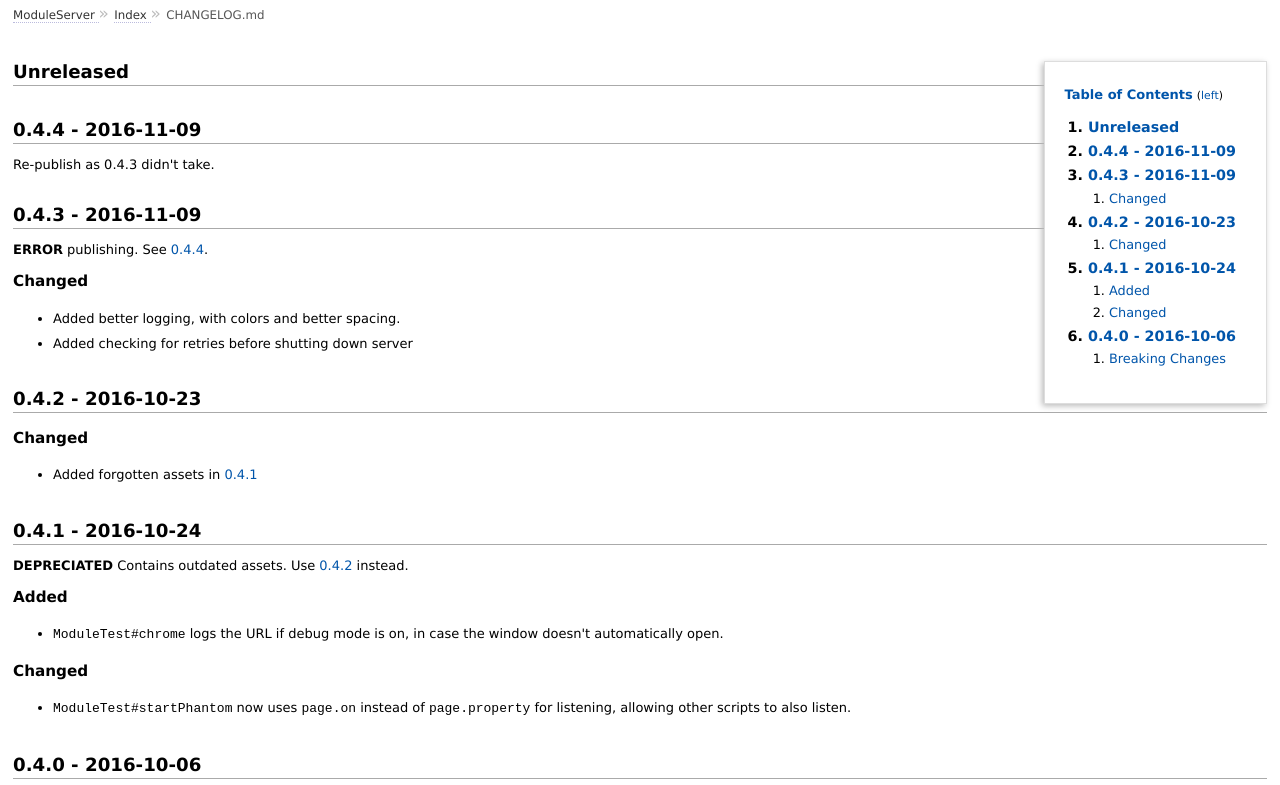
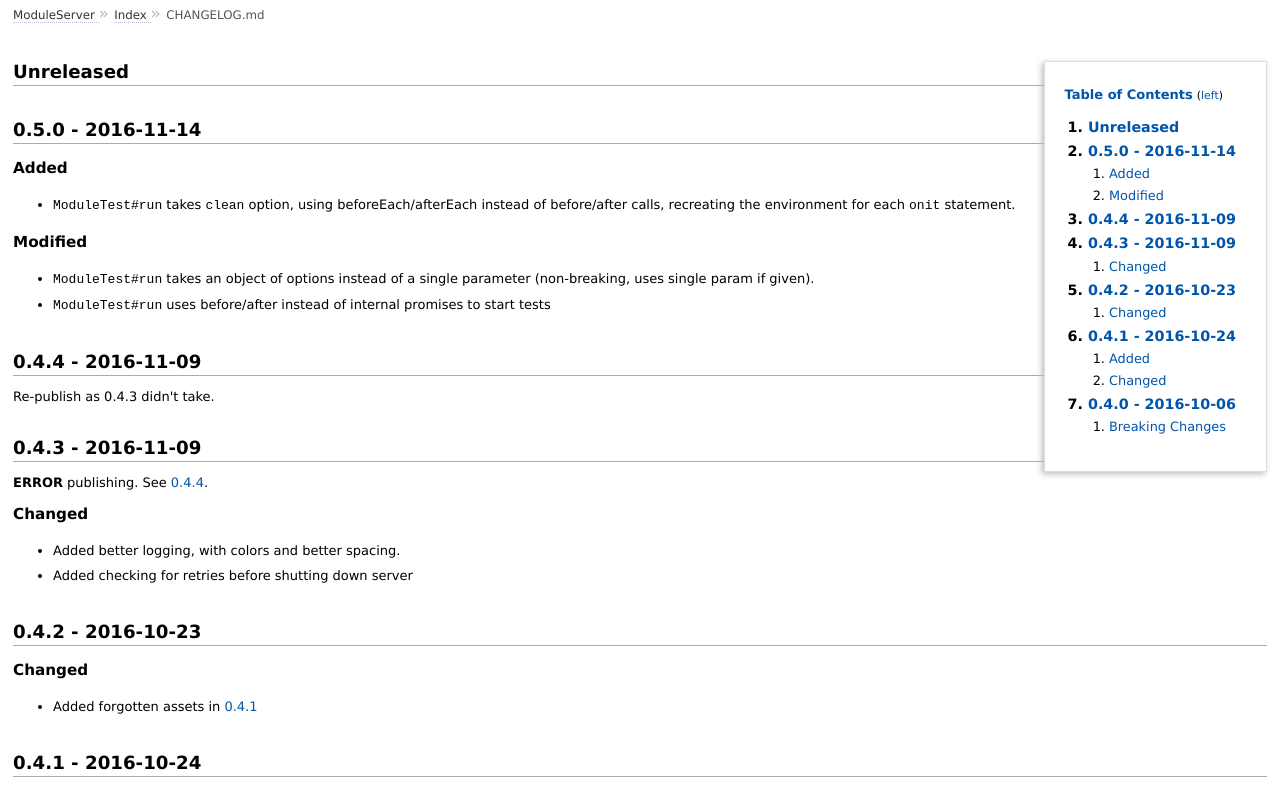
Before and after one commit to CodeLenny/module-server, a website: page doc/extra/CHANGELOG.md.html in a window 1280 px wide. Shown: the top 785 px of the page. Drawn offline with Linux system fonts and the light colour scheme.

Commit message:
Preparing for 0.5.0 release.

```diff
--- a/doc/extra/CHANGELOG.md.html
+++ b/doc/extra/CHANGELOG.md.html
@@ -35,6 +35,16 @@
       </nav>
       <div id='filecontents'>
         <h2 id="unreleased">Unreleased</h2>
+<h2 id="0-5-0-2016-11-14">0.5.0 - 2016-11-14</h2>
+<h3 id="added">Added</h3>
+<ul>
+<li><code>ModuleTest#run</code> takes <code>clean</code> option, using beforeEach/afterEach instead of before/after calls, recreating the environment for each <code>onit</code> statement.</li>
+</ul>
+<h3 id="modified">Modified</h3>
+<ul>
+<li><code>ModuleTest#run</code> takes an object of options instead of a single parameter (non-breaking, uses single param if given).</li>
+<li><code>ModuleTest#run</code> uses before/after instead of internal promises to start tests</li>
+</ul>
 <h2 id="0-4-4-2016-11-09">0.4.4 - 2016-11-09</h2><p>Re-publish as 0.4.3 didn&#39;t take.</p><h2 id="0-4-3-2016-11-09">0.4.3 - 2016-11-09</h2><p><strong>ERROR</strong> publishing.  See <a href="#043---2016-11-09">0.4.4</a>.</p><h3 id="changed">Changed</h3>
 <ul>
 <li>Added better logging, with colors and better spacing.</li>
```
Also changed, not shown: CHANGELOG.md.
